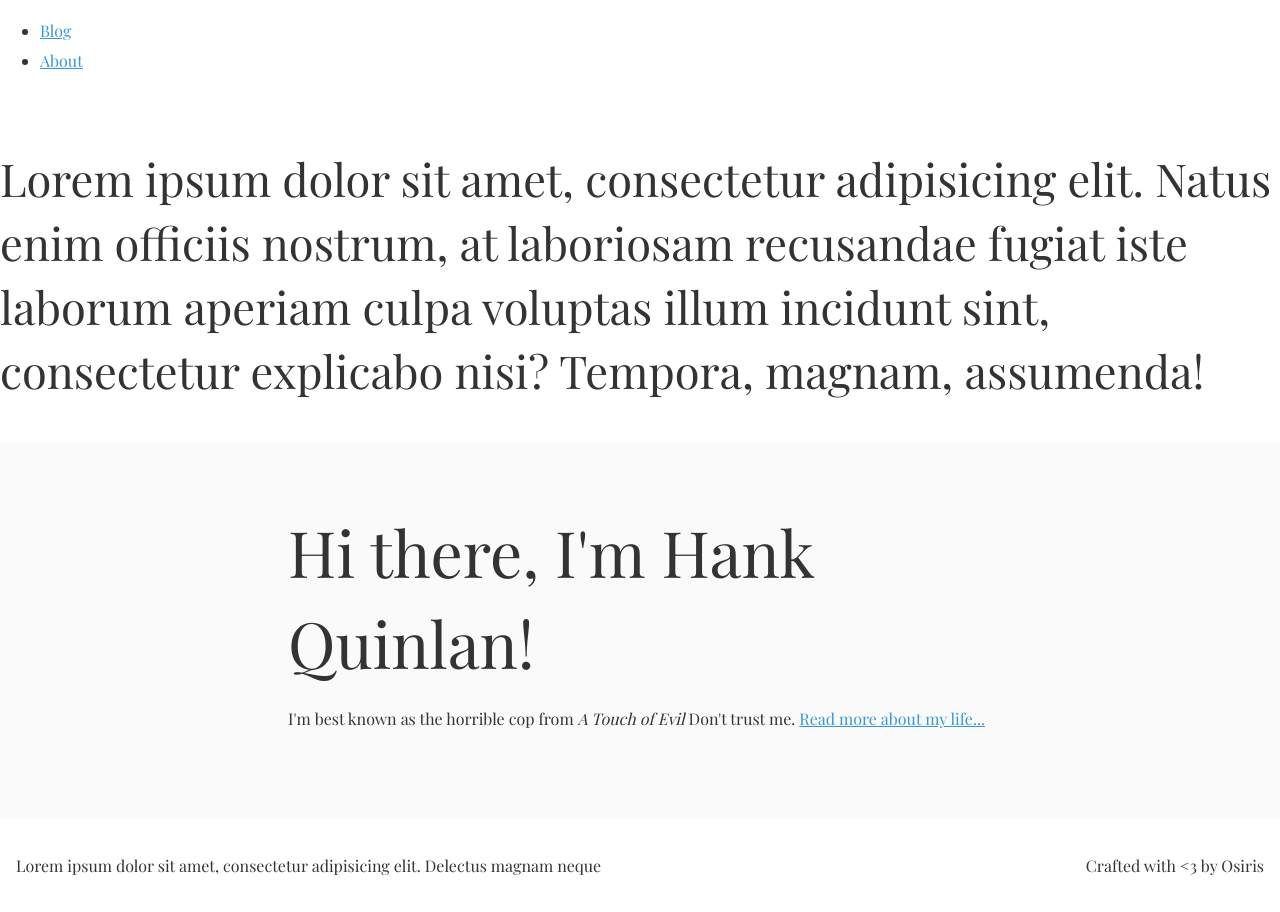
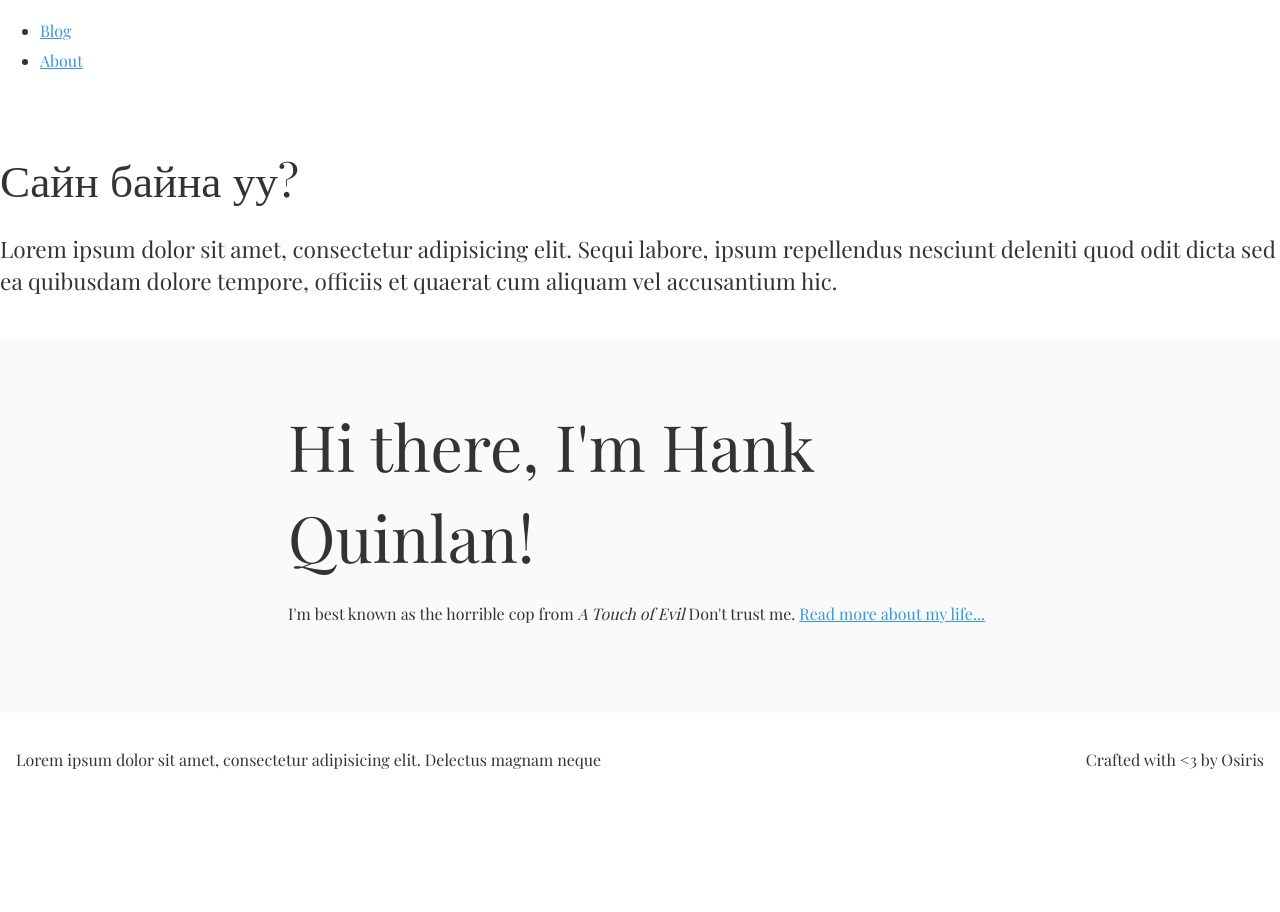
Before and after one commit to Ds3c-ctf-team/enkhee-Osiris.github.io-old, a Jekyll site: the page built from index.html, in a window 1280 px wide. Built offline with Jekyll 4.4.1, drawn with Linux system fonts in a browser that asks for light colours; some web fonts are replaced.

Commit message:
Update layouts

```diff
--- a/_layouts/default.html
+++ b/_layouts/default.html
@@ -20,9 +20,11 @@
     <div class="py2">
     	<div class="text--center">
     		<h1 class="h2">
-    			Lorem ipsum dolor sit amet, consectetur adipisicing elit. Natus enim officiis nostrum, at laboriosam recusandae fugiat iste laborum aperiam culpa voluptas illum incidunt sint, consectetur explicabo nisi? Tempora, magnam, assumenda!
+    			Сайн байна уу?
     		</h1>
-
+			<h4>
+				Lorem ipsum dolor sit amet, consectetur adipisicing elit. Sequi labore, ipsum repellendus nesciunt deleniti quod odit dicta sed ea quibusdam dolore tempore, officiis et quaerat cum aliquam vel accusantium hic.
+			</h4>
     	</div>
     </div>
     <div class="bg--off-white py2">
```
